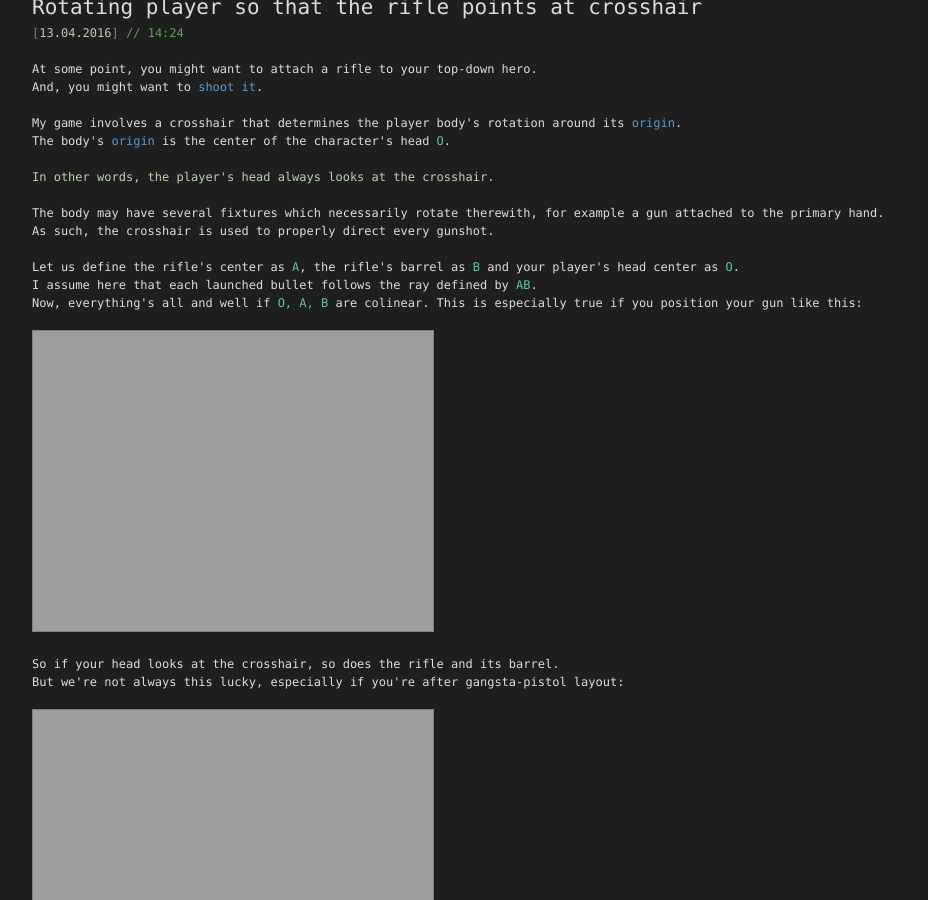
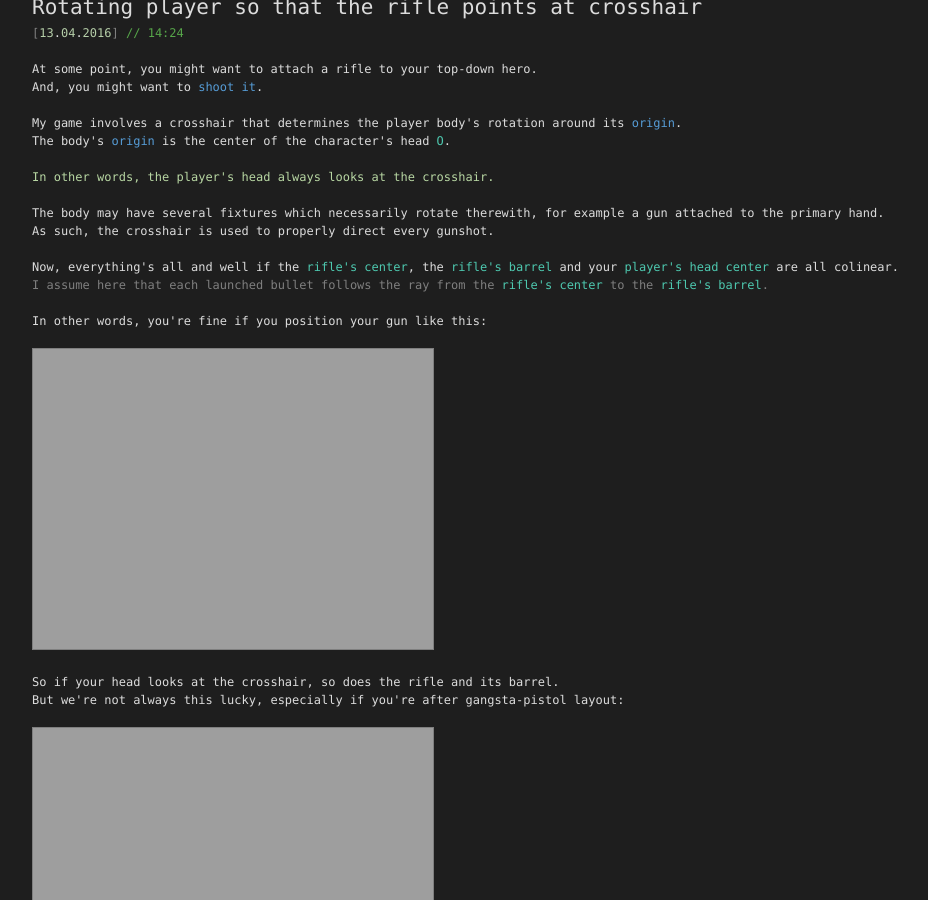
Before and after one commit to TeamHypersomnia/TeamHypersomnia.github.io, a Jekyll site: the page built from _posts/2016-04-13-rotating-player-so-that-rifle-points-at-crosshair.html, in a window 1280 px wide and 900 px high, scrolled down 425 px. Shown: the whole window, without its empty margins (32-960 px from the left). Built offline with Jekyll 4.4.1, drawn with Linux system fonts in a browser that asks for light colours.

Commit message:
rewording

```diff
--- a/_posts/2016-04-13-rotating-player-so-that-rifle-points-at-crosshair.html
+++ b/_posts/2016-04-13-rotating-player-so-that-rifle-points-at-crosshair.html
@@ -15,10 +15,9 @@ The body's <span class="vskeyword">origin</span> is the center of the character'
 The body may have several fixtures which necessarily rotate therewith, for example a gun attached to the primary hand.<br/>
 As such, the crosshair is used to properly direct every gunshot.<br/>
 <br/>
-Let us define the rifle's center as <span class="vstype">A</span>, the rifle's barrel as <span class="vstype">B</span> and your player's head center as <span class="vstype">O</span>.<br/>
-I assume here that each launched bullet follows the ray defined by <span class="vstype">AB</span>.<br/>
-Now, everything's all and well if <span class="vstype">O, A, B</span> are colinear.
-This is especially true if you position your gun like this:<br/><br/>
+Now, everything's all and well if the <span class="vstype">rifle's center</span>, the <span class="vstype">rifle's barrel</span> and your <span class="vstype">player's head center</span> are all colinear.<br/>
+<span class="vsparam">I assume here that each launched bullet follows the ray from the <span class="vstype">rifle's center</span> to the <span class="vstype">rifle's barrel</span>.</span>
+<br/><br/>In other words, you're fine if you position your gun like this:<br/><br/>
 <img src="{{ site.img_dir }}head_gun.png"/><br/><br/>
 So if your head looks at the crosshair, so does the rifle and its barrel.</span><br/>
 But we're not always this lucky, especially if you're after gangsta-pistol layout: <br/><br/>
```
